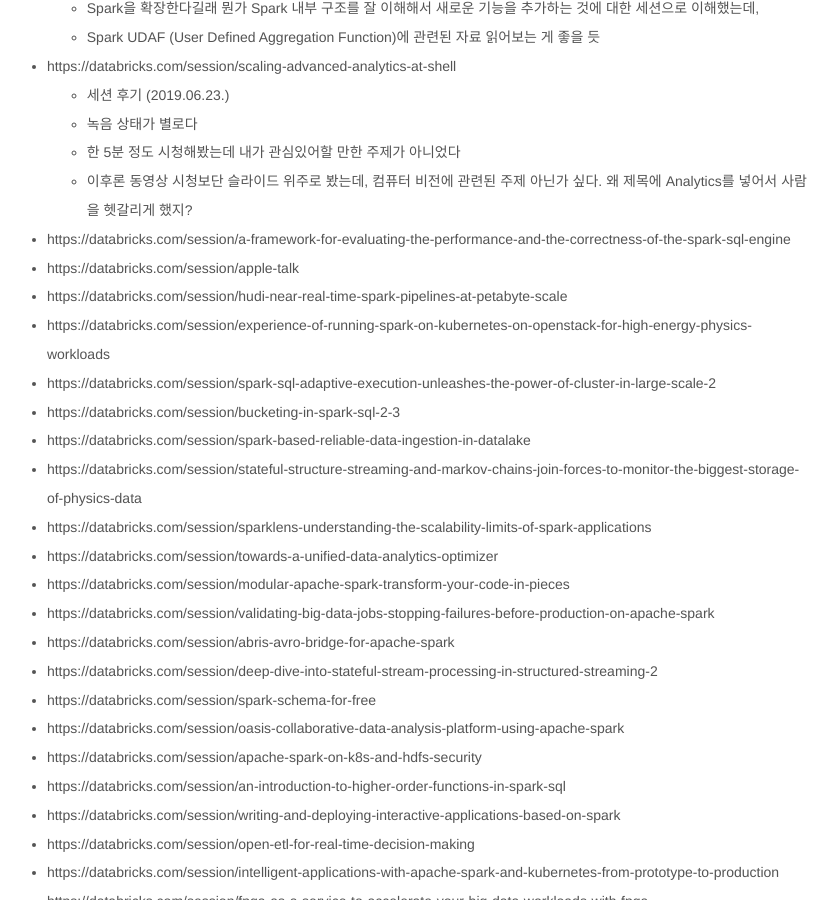
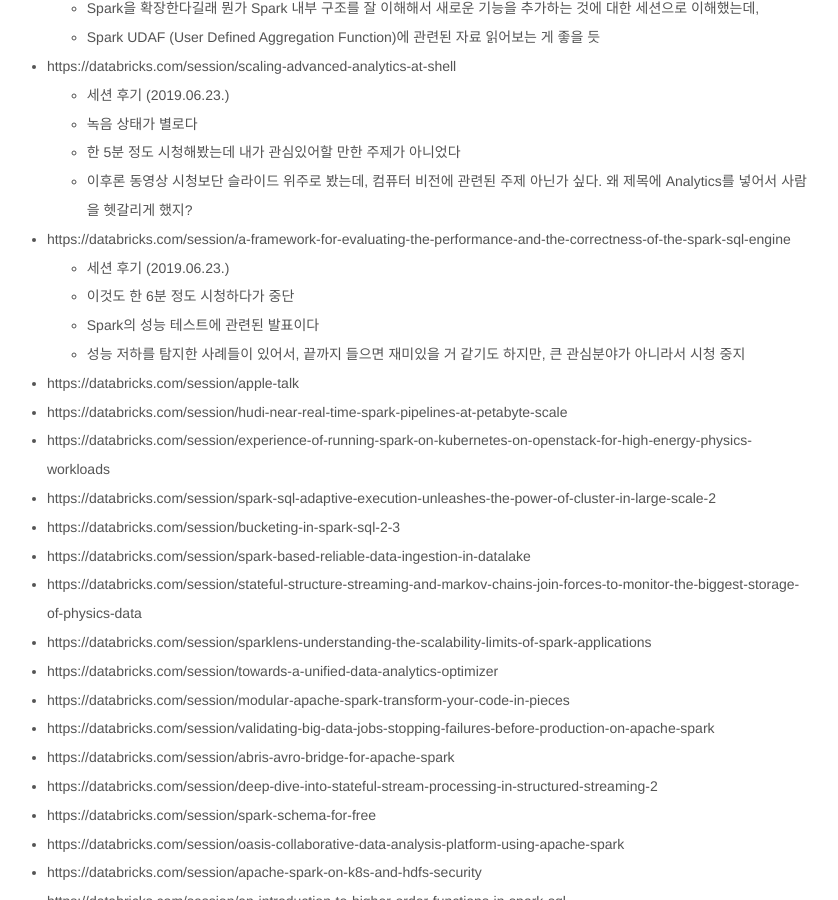
Before and after one commit to jason-heo/jason-heo.github.io, a Jekyll site: the page built from _posts/2019-06-06-spark-ai-summit-2018-eu.md, in a window 1280 px wide and 900 px high, scrolled down 1090 px. Shown: the whole window, without its empty margins (233-1071 px from the left). Built offline with Jekyll 4.4.1, drawn with Linux system fonts in a browser that asks for light colours; comment, search, counter and statistics services are not loaded.

Commit message:
spark test, apple talk

```diff
--- a/_posts/2019-06-06-spark-ai-summit-2018-eu.md
+++ b/_posts/2019-06-06-spark-ai-summit-2018-eu.md
@@ -34,6 +34,10 @@
     - 한 5분 정도 시청해봤는데 내가 관심있어할 만한 주제가 아니었다
     - 이후론 동영상 시청보단 슬라이드 위주로 봤는데, 컴퓨터 비전에 관련된 주제 아닌가 싶다. 왜 제목에 Analytics를 넣어서 사람을 헷갈리게 했지?
 - https://databricks.com/session/a-framework-for-evaluating-the-performance-and-the-correctness-of-the-spark-sql-engine
+    - 세션 후기 (2019.06.23.)
+    - 이것도 한 6분 정도 시청하다가 중단
+    - Spark의 성능 테스트에 관련된 발표이다
+    - 성능 저하를 탐지한 사례들이 있어서, 끝까지 들으면 재미있을 거 같기도 하지만, 큰 관심분야가 아니라서 시청 중지
 - https://databricks.com/session/apple-talk
 - https://databricks.com/session/hudi-near-real-time-spark-pipelines-at-petabyte-scale
 - https://databricks.com/session/experience-of-running-spark-on-kubernetes-on-openstack-for-high-energy-physics-workloads
```
